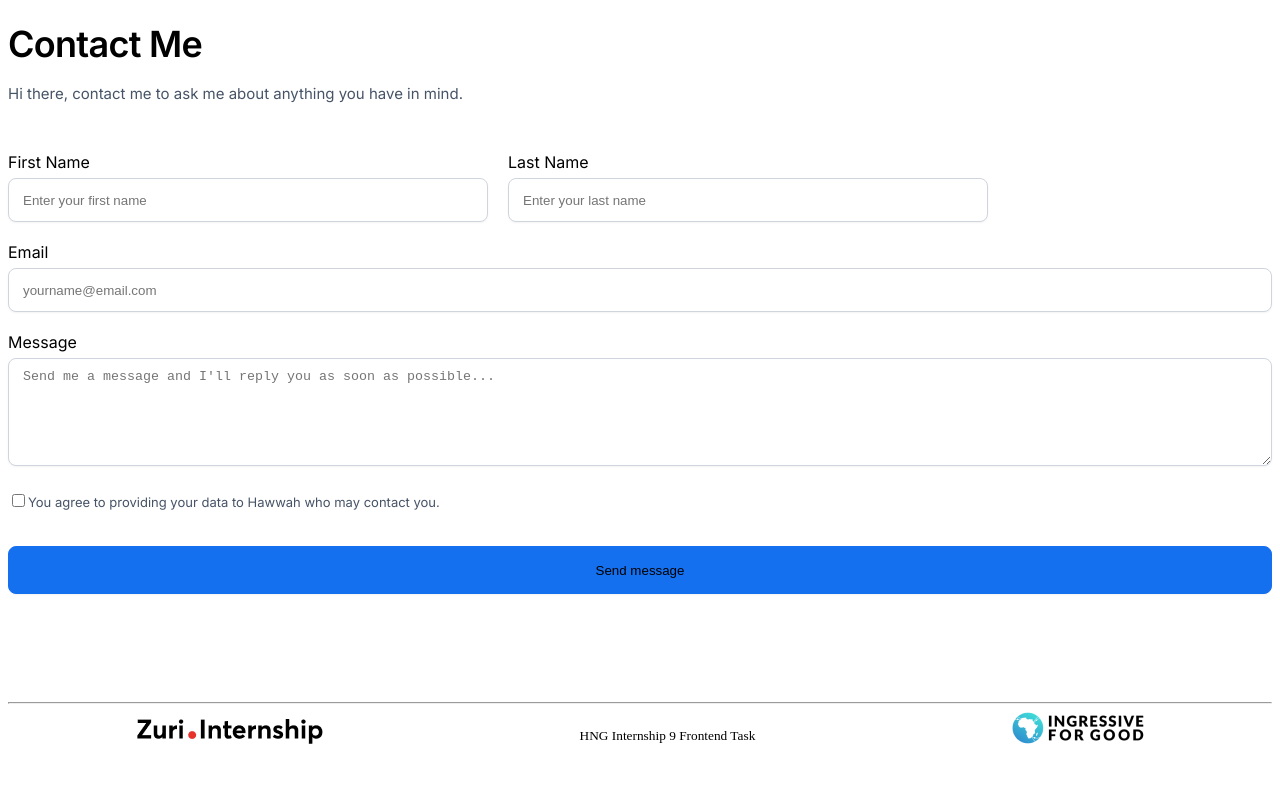
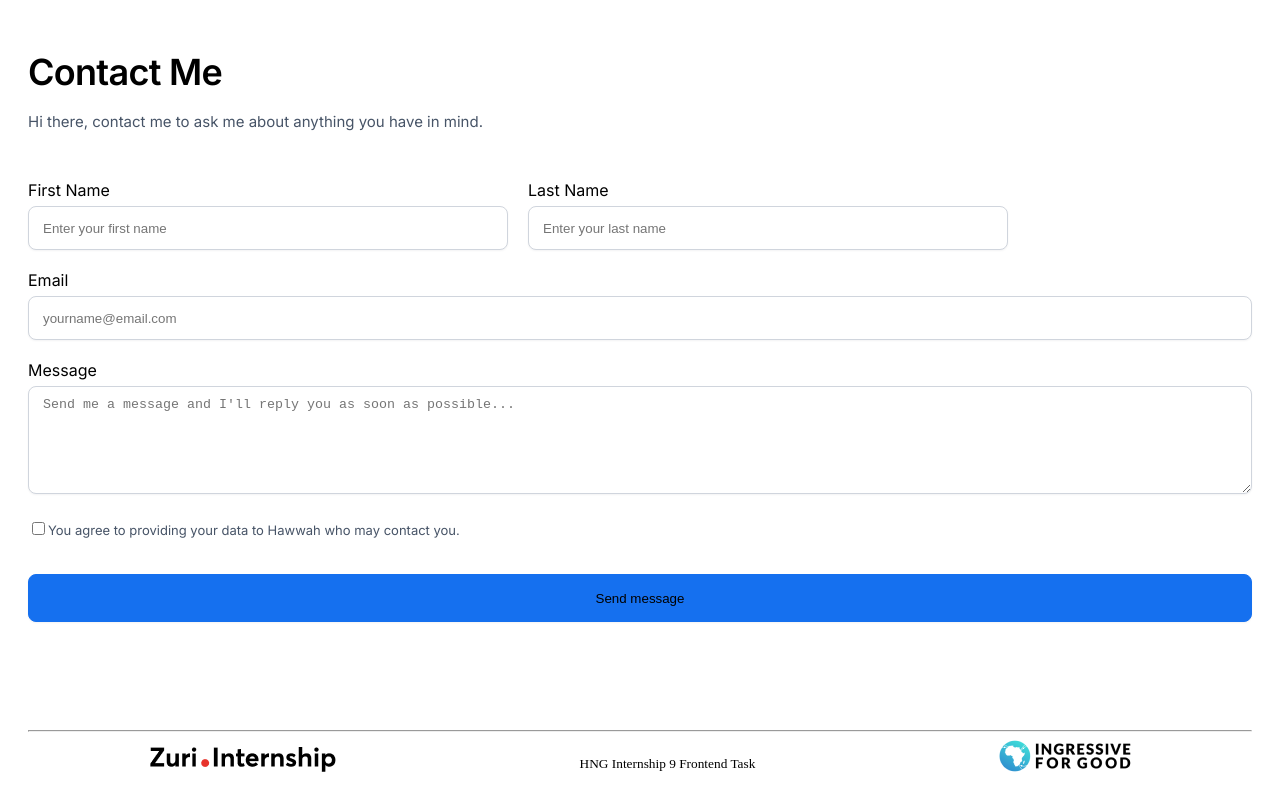
Before and after one commit to Hawwah07/Zuri-Assignment, a React (Create React App) app: page /Zuri-Assignment/contact in a window 1280 px wide. Shown: the top 810 px of the page. Built offline with nearby package versions, Linux system fonts and the light colour scheme.

Commit message:
style: Updated the style.css

```diff
--- a/src/App.js
+++ b/src/App.js
@@ -7,7 +7,7 @@ import {BrowserRouter as Router, Route, Routes } from "react-router-dom";
 
 export default function App() {
     return (
-        <div>
+        <div className="app-container">
         <Router>
         <Routes>
             <Route path="/Zuri-Assignment" element={<Home />} />
--- a/src/style.css
+++ b/src/style.css
@@ -25,6 +25,9 @@
   box-sizing: border-box;
 }
 /* For Profile */
+.app-container {
+  padding: 20px;
+}
 .container {
   height: 892px;
   background-color: #f4f5f7;
```
